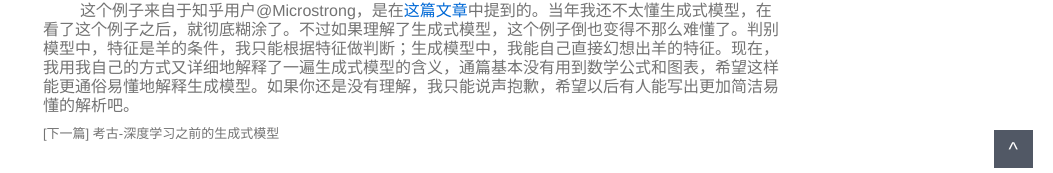
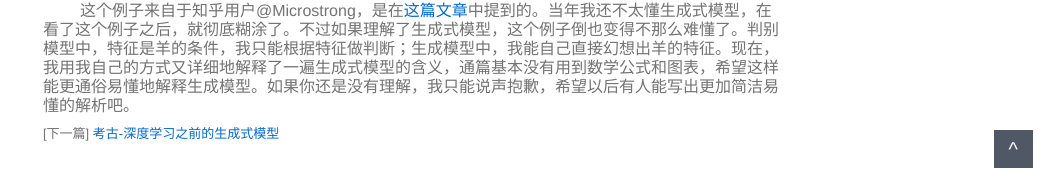
Before and after one commit to yxgong0/yxgong0.github.io, a Jekyll site: the page built from _posts/2021-07-07-gen2-1.markdown, in a window 1280 px wide and 900 px high, scrolled down 2201 px. Shown: the part 712-885 px from the top of the window, without its empty margins (227-1280 px from the left). Built offline with Jekyll 4.4.1, drawn with Linux system fonts in a browser that asks for light colours; comment, search, counter and statistics services are not loaded; part of the change alters nothing that is shown.

```diff
--- a/_posts/2021-07-07-gen2-1.markdown
+++ b/_posts/2021-07-07-gen2-1.markdown
@@ -96,4 +96,4 @@ MathJax = {
 这个例子来自于知乎用户@Microstrong，是在</font>[<font size=3>这篇文章</font>](https://zhuanlan.zhihu.com/p/74586507)<font size=3>中提到的。当年我还不太懂生成式模型，在看了这个例子之后，就彻底糊涂了。不过如果理解了生成式模型，这个例子倒也变得不那么难懂了。判别模型中，特征是羊的条件，我只能根据特征做判断；生成模型中，我能自己直接幻想出羊的特征。现在，我用我自己的方式又详细地解释了一遍生成式模型的含义，通篇基本没有用到数学公式和图表，希望这样能更通俗易懂地解释生成模型。如果你还是没有理解，我只能说声抱歉，希望以后有人能写出更加简洁易懂的解析吧。
 </font>
 
-[下一篇] 考古-深度学习之前的生成式模型
+[下一篇] [考古-深度学习之前的生成式模型](https://yxgong0.github.io/notes/2021/09/02/gen3-1-1.html)
```
